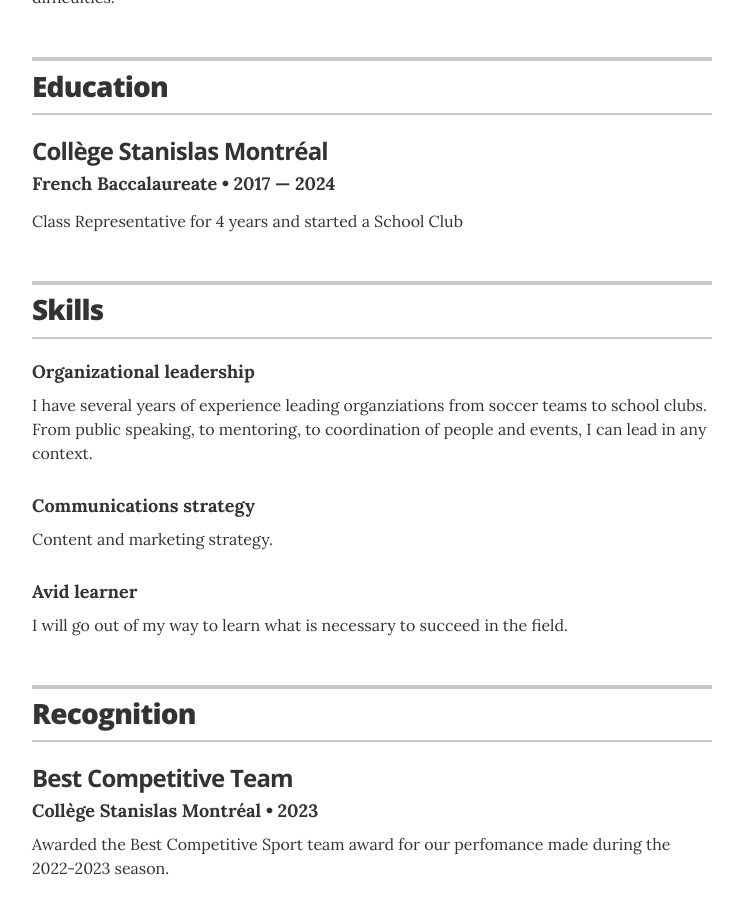
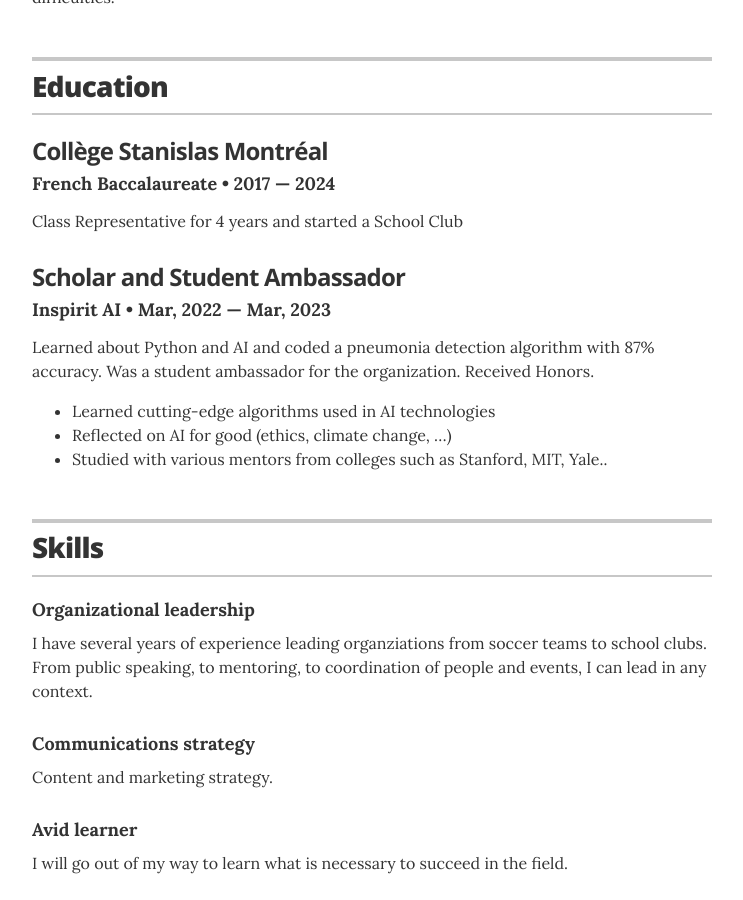
Before and after one commit to Tamus500/tamus500.github.io, a Jekyll site: the page built from index.html, in a window 1280 px wide and 900 px high, scrolled down 1195 px. Shown: the whole window, without its empty margins (268-1011 px from the left). Built offline with Jekyll 4.4.1, drawn with Linux system fonts in a browser that asks for light colours.

Commit message:
Update education.yml

```diff
--- a/_data/education.yml
+++ b/_data/education.yml
@@ -5,3 +5,9 @@
   awards:
     #- award: Mention Très Bien
   summary: Class Representative for 4 years and started a School Club
+
+# Inspirit AI
+- degree: Inspirit AI
+  uni: Scholar and Student Ambassador
+  year:  Mar, 2022 &mdash; Mar, 2023
+  summary: Learned about Python and AI and coded a pneumonia detection algorithm with 87% accuracy. Was a student ambassador for the organization. Received Honors. <ul class="resume-item-list"><li>Learned cutting-edge algorithms used in AI technologies</li><li>Reflected on AI for good (ethics, climate change, …)</li><li>Studied with various mentors from colleges such as Stanford, MIT, Yale..</li></ul>
```
